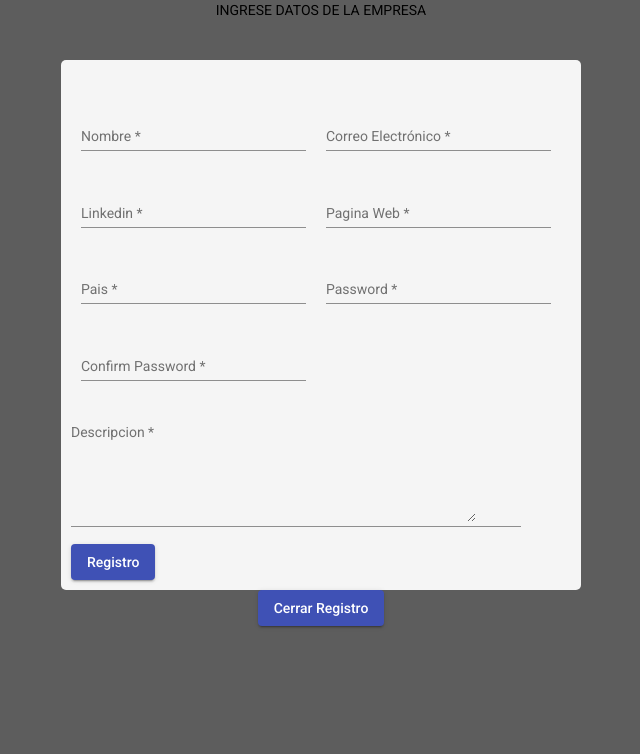
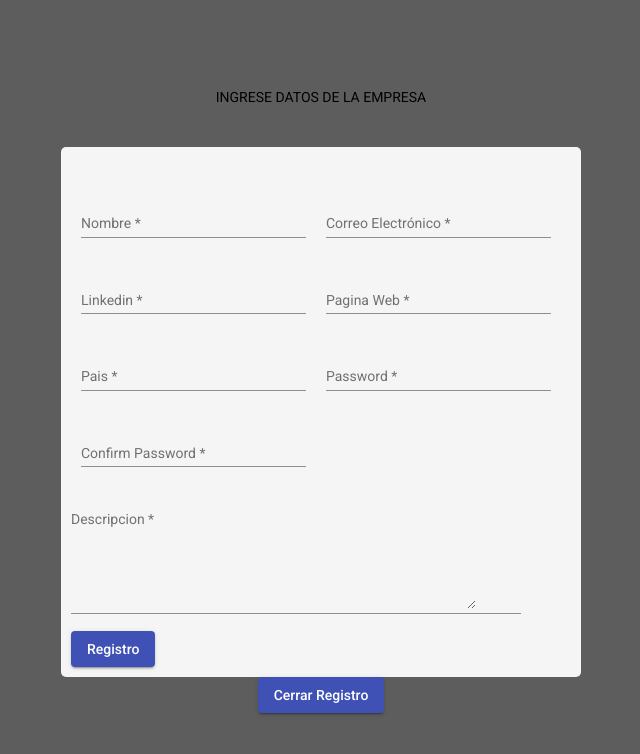
Before and after one commit to UlisesVil/HackatonGM, an Angular app: page /registro/1 in a window 1280 px wide. Shown: the top 754 px of the page, without its empty margins (319-959 px from the left). Built offline with nearby package versions, Linux system fonts and the light colour scheme.

Commit message:
Registro Modal fixed

```diff
--- a/src/app/auth/register/register.component.css
+++ b/src/app/auth/register/register.component.css
@@ -3,7 +3,6 @@
   display: flex;
   flex-direction: column;
   align-items: center;
-<<<<<<< HEAD
   justify-content: center;
   width: 100%;
   height: 100%;
@@ -13,10 +12,6 @@
   left: 0;
   bottom: 0;
   background: rgba(0, 0, 0, 0.637);
-=======
-
->>>>>>> dda0e40992825a6c8c7abf381bf9d77b409959ec
-  /*border: 1px solid red;*/
 
 }
 
```
